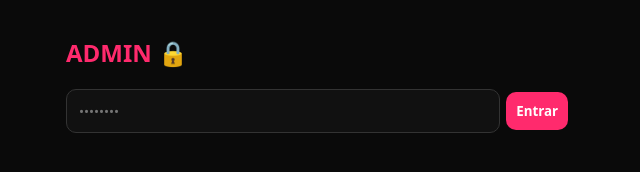
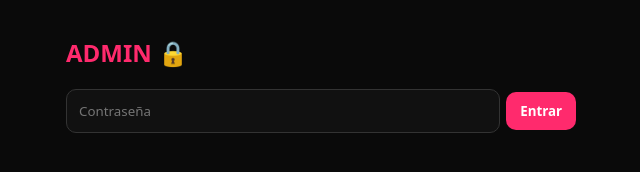
Before and after one commit to leadek-nxss/mjsconamix, a website: page public/admin.html in a window 1280 px wide. Shown: the full height of the page, 240-880 px from the left. Drawn offline with Linux system fonts and the light colour scheme.

Commit message:
Update admin.html

```diff
--- a/public/admin.html
+++ b/public/admin.html
@@ -1,4 +1,4 @@
-<!DOCTYPE html><html><head><meta charset="utf-8"><meta name="viewport" content="width=device-width,initial-scale=1"><title>Admin</title><style>*{box-sizing:border-box;font-family:system-ui}body{background:#0a0a0a;color:#fff;padding:16px;max-width:700px;margin:auto}button{padding:10px;border-radius:10px;border:none;background:#ff2a6d;color:#fff;font-weight:800}.tabs{display:flex;gap:8px;margin:12px 0}.tab{flex:1;padding:12px;background:#111;border:1px solid #222;color:#888;border-radius:10px}.tab.active{background:#ff2a6d;color:#fff}.card{background:#1a1a1a;border:1px solid #222;border-radius:12px;padding:12px;margin:10px 0;display:flex;gap:10px;justify-content:space-between}input[type=password]{-webkit-text-security:disc}</style></head><body><h2 style="color:#ff2a6d">ADMIN 🔒</h2><div id="login"><input id="pass" type="password" placeholder="••••••••" style="padding:12px;border-radius:10px;background:#111;border:1px solid #333;color:#fff;width:65%"><button onclick="login()" style="margin-left:6px">Entrar</button><p id="msg" style="color:#888"></p></div><div id="panel" style="display:none"><div class="tabs"><button class="tab active" id="b1" onclick="show('text')">💬 Chismes</button><button class="tab" id="b2" onclick="show('photo')">📷 Fotos</button></div><div id="secText"></div><div id="secPhoto" style="display:none"></div></div><script>
+<!DOCTYPE html><html><head><meta charset="utf-8"><meta name="viewport" content="width=device-width,initial-scale=1"><title>Admin</title><style>*{box-sizing:border-box;font-family:system-ui}body{background:#0a0a0a;color:#fff;padding:16px;max-width:700px;margin:auto}button{padding:10px 14px;border-radius:10px;border:none;background:#ff2a6d;color:#fff;font-weight:800}.tabs{display:flex;gap:8px;margin:12px 0}.tab{flex:1;padding:12px;background:#111;border:1px solid #222;color:#888;border-radius:10px}.tab.active{background:#ff2a6d;color:#fff}.card{background:#1a1a1a;border:1px solid #222;border-radius:12px;padding:12px;margin:10px 0;display:flex;gap:10px;justify-content:space-between}input{padding:12px;border-radius:10px;background:#111;border:1px solid #333;color:#fff}</style></head><body><h2 style="color:#ff2a6d">ADMIN 🔒</h2><div id="login"><input id="pass" type="password" placeholder="Contraseña" style="width:65%"><button onclick="login()" style="margin-left:6px">Entrar</button><p id="msg" style="color:#888"></p></div><div id="panel" style="display:none"><div class="tabs"><button class="tab active" id="b1" onclick="show('text')">💬 Chismes</button><button class="tab" id="b2" onclick="show('photo')">📷 Fotos</button></div><div id="secText"></div><div id="secPhoto" style="display:none"></div></div><script>
 let PASS="",DATA={textMsgs:[],photoMsgs:[]};function show(m){document.getElementById('secText').style.display=m==='text'?'block':'none';document.getElementById('secPhoto').style.display=m==='photo'?'block':'none';document.getElementById('b1').className=m==='text'?'tab active':'tab';document.getElementById('b2').className=m==='photo'?'tab active':'tab';}
 async function login(){PASS=document.getElementById('pass').value.trim();document.getElementById('msg').innerText='Verificando...';const r=await fetch('/api/admin/login',{method:'POST',headers:{'Content-Type':'application/json'},body:JSON.stringify({pass:PASS})});const j=await r.json();if(!j.ok) return document.getElementById('msg').innerText='Clave mal ❌';document.getElementById('login').style.display='none';document.getElementById('panel').style.display='block';load();}
 async function load(){const r=await fetch('/api/admin/all?pass='+encodeURIComponent(PASS));DATA=await r.json();render();}
```
